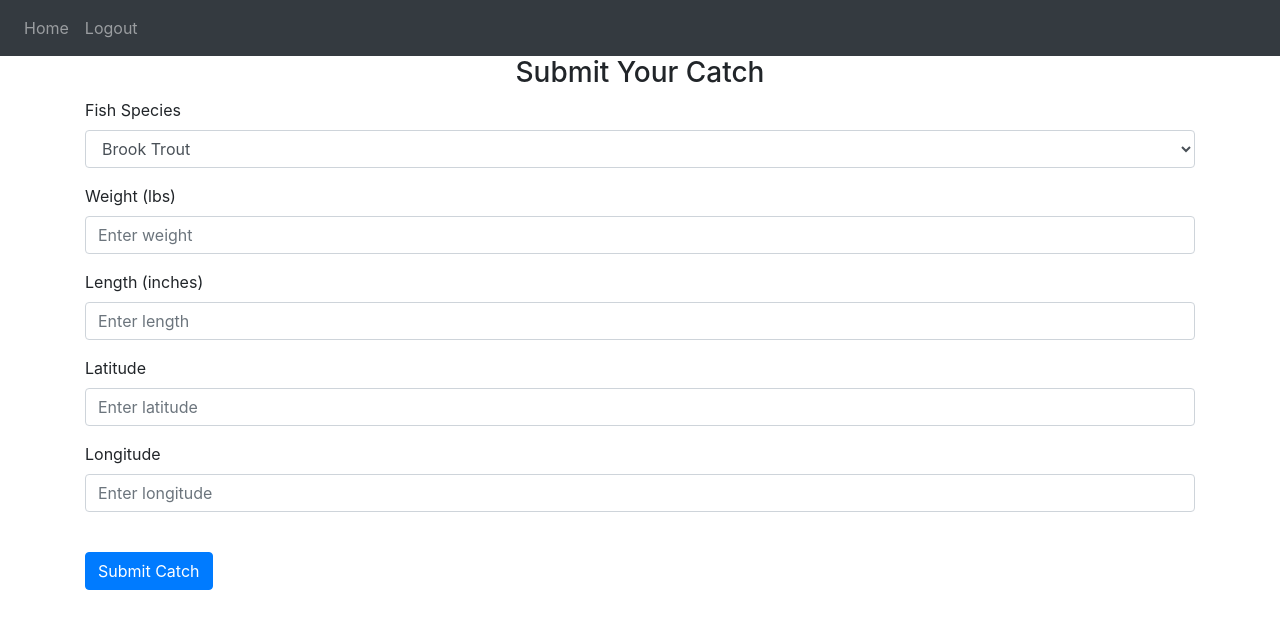
After one commit to npape11/FishFinder-2.0, a Flask app: page /submit-catch in a window 1280 px wide. The commit adds this page. Shown: the top 629 px of the page. Run offline with Flask 3, Linux system fonts and the light colour scheme; the visitor is signed in with stand-in values (Sample User, id 1); data comes from the database, SQL or seed files in the repository; some libraries are stand-ins or nearby versions.

Commit message:
additional seeding, submit_catch route works, some styling

```diff
--- a/website/__init__.py
+++ b/website/__init__.py
@@ -1,6 +1,7 @@
 from flask import Flask
 from flask_sqlalchemy import SQLAlchemy
 from dotenv import load_dotenv
+from flask_login import LoginManager
 import os
 
 db = SQLAlchemy()
@@ -30,4 +31,12 @@ def create_app():
         if not FishSpecies.query.first():
             seed_fish_species()
 
+    login_manager = LoginManager()
+    login_manager.login_view = 'auth.login'
+    login_manager.init_app(app)
+
+    @login_manager.user_loader
+    def load_user(id):
+        return Users.query.get(int(id))
+
     return app
--- a/website/models.py
+++ b/website/models.py
@@ -1,7 +1,8 @@
+from flask_login import UserMixin
 from datetime import datetime
 from . import db
 
-class Users(db.Model):
+class Users(db.Model, UserMixin):
 
     id = db.Column(db.Integer, primary_key=True)
     username = db.Column(db.String(80), unique=True, nullable=False)
--- a/website/templates/base.html
+++ b/website/templates/base.html
@@ -9,6 +9,7 @@
       integrity="sha384-Vkoo8x4CGsO3+Hhxv8T/Q5PaXtkKtu6ug5TOeNV6gBiFeWPGFN9MuhOf23Q9Ifjh"
       crossorigin="anonymous"
     />
+    <link rel="stylesheet" href="{{ url_for('static', filename='style.css') }}">
     <link
       rel="stylesheet"
       href="https://stackpath.bootstrapcdn.com/font-awesome/4.7.0/css/font-awesome.min.css"
@@ -29,10 +30,14 @@
       </button>
       <div class="collapse navbar-collapse" id="navbar">
         <div class="navbar-nav">
-	  <a class="nav-item nav-link" id="login" href="/">Home</a>
-          <a class="nav-item nav-link" id="login" href="/login">Login</a>
+	  {% if user.is_authenticated %}
+	  <a class="nav-item nav-link" id="home" href="/">Home</a>
+          <a class="nav-item nav-link" id="logout" href="/logout">Logout</a>
+	  {% else %}
+	  <a class="nav-item nav-link" id="login" href="/login">Login</a>
           <a class="nav-item nav-link" id="register" href="/register">Register</a>
-        </div>
+          {% endif %}
+	</div>
       </div>
     </nav>
 
--- a/website/templates/fish_cards.html
+++ b/website/templates/fish_cards.html
@@ -19,4 +19,5 @@
             <p style="text-align: center;">No fish species available.</p>
         {% endfor %}
     </div>
+
 {% endblock %}
--- /dev/null
+++ b/website/templates/submit_catch.html
@@ -0,0 +1,73 @@
+{% extends "base.html" %}
+
+{% block title %}Submit a Catch{% endblock %}
+
+{% block content %}
+<form method="POST">
+  <h3 align="center">Submit Your Catch</h3>
+
+  <div class="form-group">
+    <label for="species_id">Fish Species</label>
+    <select class="form-control" id="species_id" name="species_id" required>
+      {% for fish in fish_species %}
+        <option value="{{ fish.id }}">{{ fish.name }}</option>
+      {% endfor %}
+    </select>
+  </div>
+
+  <div class="form-group">
+    <label for="weight">Weight (lbs)</label>
+    <input
+      type="number"
+      step="0.01"
+      class="form-control"
+      id="weight"
+      name="weight"
+      placeholder="Enter weight"
+      required
+    />
+  </div>
+
+  <div class="form-group">
+    <label for="length">Length (inches)</label>
+    <input
+      type="number"
+      step="0.01"
+      class="form-control"
+      id="length"
+      name="length"
+      placeholder="Enter length"
+      required
+    />
+  </div>
+
+  <div class="form-group">
+    <label for="latitude">Latitude</label>
+    <input
+      type="number"
+      step="0.000001"
+      class="form-control"
+      id="latitude"
+      name="latitude"
+      placeholder="Enter latitude"
+      required
+    />
+  </div>
+
+  <div class="form-group">
+    <label for="longitude">Longitude</label>
+    <input
+      type="number"
+      step="0.000001"
+      class="form-control"
+      id="longitude"
+      name="longitude"
+      placeholder="Enter longitude"
+      required
+    />
+  </div>
+
+  <br />
+  <button type="submit" class="btn btn-primary">Submit Catch</button>
+</form>
+{% endblock %}
--- a/website/views.py
+++ b/website/views.py
@@ -1,19 +1,69 @@
-from flask import Flask, Blueprint, render_template, request, redirect, url_for
+from flask import Flask, Blueprint, render_template, request, redirect, url_for, flash
+from flask_login import login_user, login_required, logout_user, current_user
+from .models import Users, FishSpecies, Catches
 from . import db
-from .models import FishSpecies
 
 views = Blueprint('views', __name__)
 
+#Home Route
+
 @views.route('/')
+@login_required
 def home():
-    return render_template('base.html')
+    return render_template('base.html', user=current_user)
+
+#Catch Route
+
+@views.route('/submit-catch', methods=('GET','POST'))
+@login_required
+def submit_catch():
+    if request.method == 'POST':
+
+        species_id = request.form.get('species_id')
+        weight = request.form.get('weight')
+        length = request.form.get('length')
+        latitude = request.form.get('latitude')
+        longitude = request.form.get('longitude')
+
+        if not (species_id and weight and length and latitude and longitude):
+            flash('Please fill out all fields.', category='error')
+            return redirect(url_for('views.submit_catch'))
+
+        new_catch = Catches(
+            user_id=current_user.id,  # Automatically associate with logged-in user
+            species_id=species_id,
+            weight=weight,
+            length=length,
+            latitude=latitude,
+            longitude=longitude
+        )
+
+        db.session.add(new_catch)
+        db.session.commit()
+        flash('Catch successfully recorded!', category='success')
+        return redirect(url_for('views.home'))
+
+    fish_species = FishSpecies.query.all()
+    return render_template('submit_catch.html', fish_species=fish_species, user=current_user)
+
+#Fish Species/Information Routes
 
 @views.route('/fish')
+@login_required
 def fish_species():
     fish_cards = FishSpecies.query.all()
-    return render_template('fish_cards.html', fish_cards=fish_cards)
+    return render_template('fish_cards.html', fish_cards=fish_cards, user=current_user)
 
 @views.route('/fish/<int:fish_id>')
+@login_required
 def fish_details(fish_id):
     fish = FishSpecies.query.get_or_404(fish_id)  # Fetch fish by ID or return 404 if not found
     return "fish id"
+
+#Profile/User Routes
+
+@views.route('/<string:user_username>')
+@login_required
+def profile(user_username):
+    user = Users.query.get_or_404(user_username)
+    return "User exists"
```
Also changed, not shown: website/auth.py (+7 -3 lines), website/seed.py (+56 -8 lines), website/static/style.css (added, +43 -0 lines).
